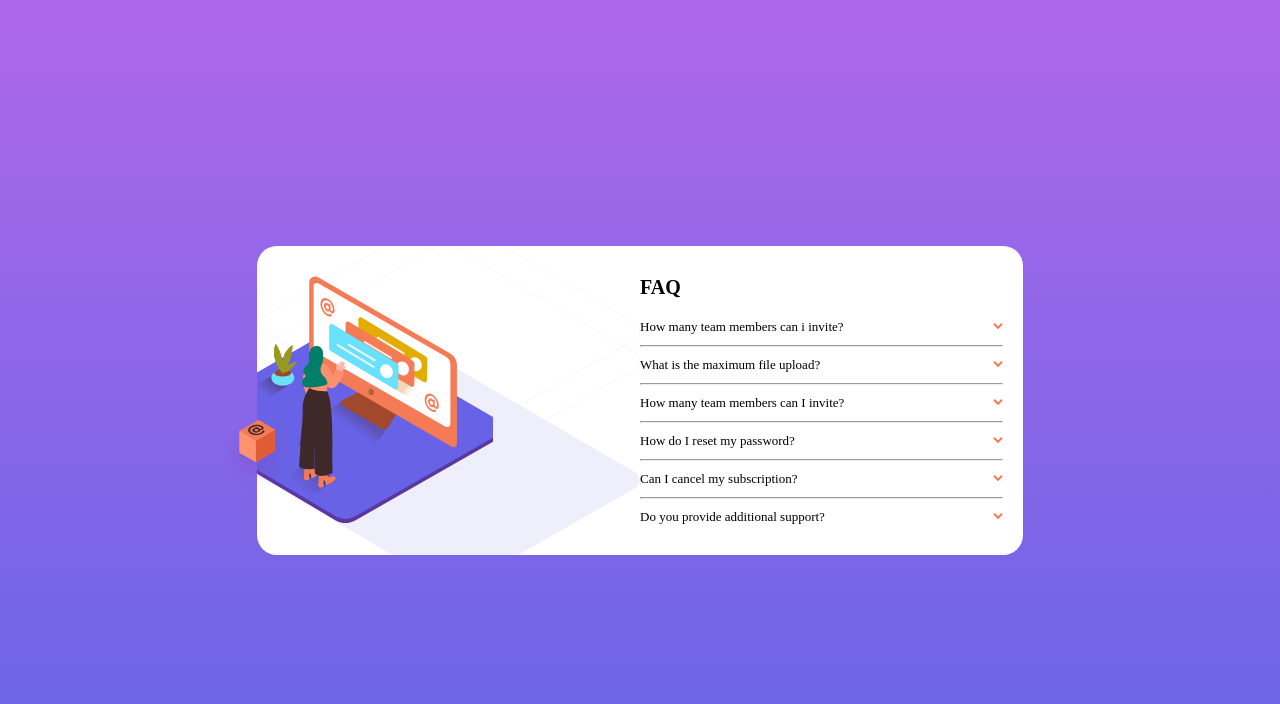
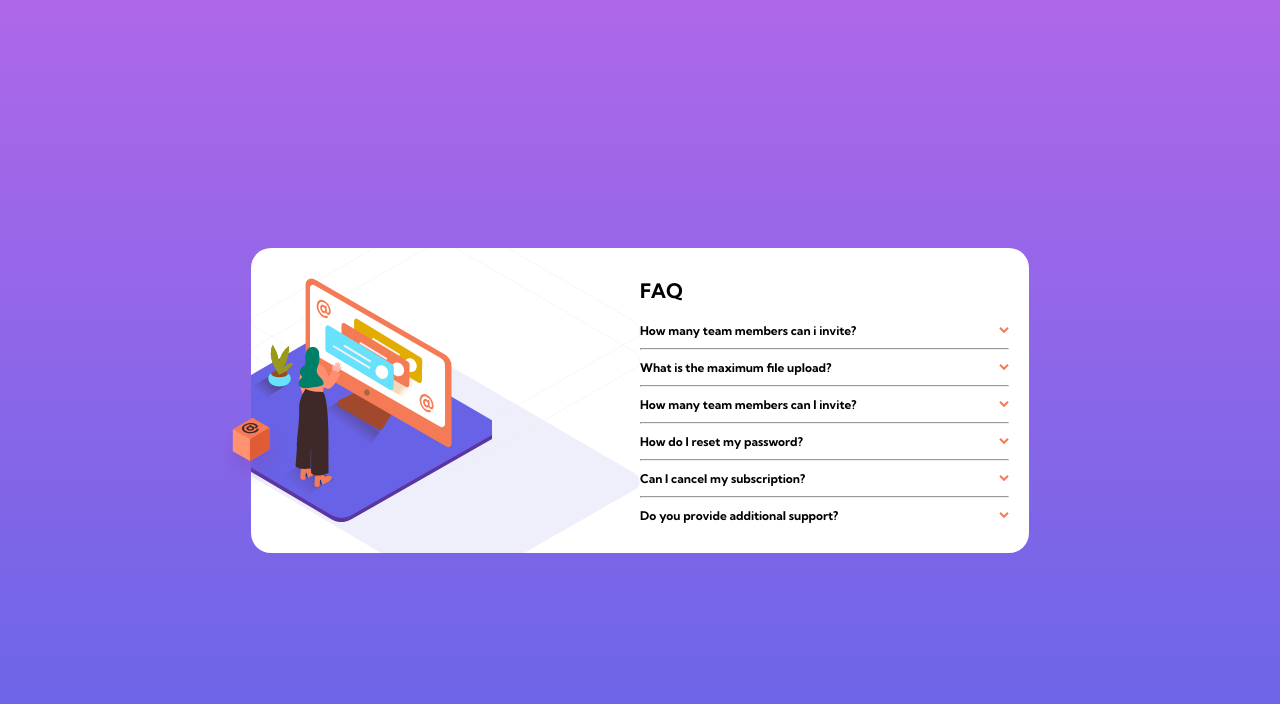
Before and after one commit to Frimpong04/faq-accordion-card, a plain HTML site: page index.html in a window 1280 px wide. Drawn offline with Linux system fonts and the light colour scheme.

Commit message:
add google font kumbh

```diff
--- a/index.html
+++ b/index.html
@@ -8,6 +8,9 @@
 <meta name="description" content="A Frontend mentor newbie challenge">
 <link rel="stylesheet" href="style.css"/>
 <link rel="icon" href="images/favicon-32x32.png"/>
+<link rel="preconnect" href="https://fonts.googleapis.com">
+<link rel="preconnect" href="https://fonts.gstatic.com" crossorigin>
+<link href="https://fonts.googleapis.com/css2?family=Kumbh+Sans:wght@400;700&display=swap" rel="stylesheet">
 <title>FAQ Accordion Card</title>
 </head>
 <body>
@@ -40,7 +43,7 @@
                 <p class="faq">What is the maximum file upload?</p>
                 <img src="images/icon-arrow-down.svg" alt=""  class="down-arrow"/>
             </div>
-            <p class="faq-answer">No more than 2GB. All files in your account must fit your alloted storage space.</p>
+            <p class="faq-answer">No more than 2GB. All files in your account must <br/> fit your alloted storage space.</p>
 
             </div>
             <hr />
@@ -59,7 +62,7 @@
                     <img src="images/icon-arrow-down.svg" alt="" class="down-arrow"/>
                 </div>
 
-                <p class="faq-answer">You can rest your password by clicking on the reset button</p>
+                <p class="faq-answer">You can rest your password by clicking on the <br/>  reset button</p>
 
             </div>
             <hr />
--- a/style.css
+++ b/style.css
@@ -11,9 +11,12 @@ html {
     --soft-blue:  hsl(240, 73%, 65%);
 }
 
-h1 {
-    text-align: center;
+h1, .faq-item p {
+    font-family: 'Kumbh Sans', sans-serif;
+    font-weight: 700;
+    /* text-align: center; */
 }
+
 
 /* FAQ STYLES */
 body {
@@ -111,13 +114,20 @@ main {
 }
 
 p {
-    font-size: 1.3rem;
+    font-size: 1.2rem;
+    font-family: 'Kumbh Sans', sans-serif;
+    font-weight: 400;
 }
 .down-arrow {
     transform: rotate(0deg);
 }
 .up-arrow {
     transform: rotateX(180deg);
+}
+
+hr {
+    height: 0.2rem;
+    background-color: black;
 }
 
 /* mobile styles */
```
